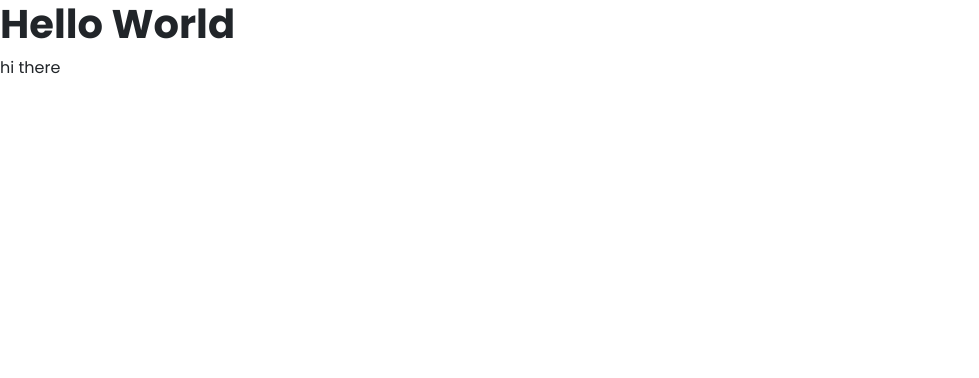
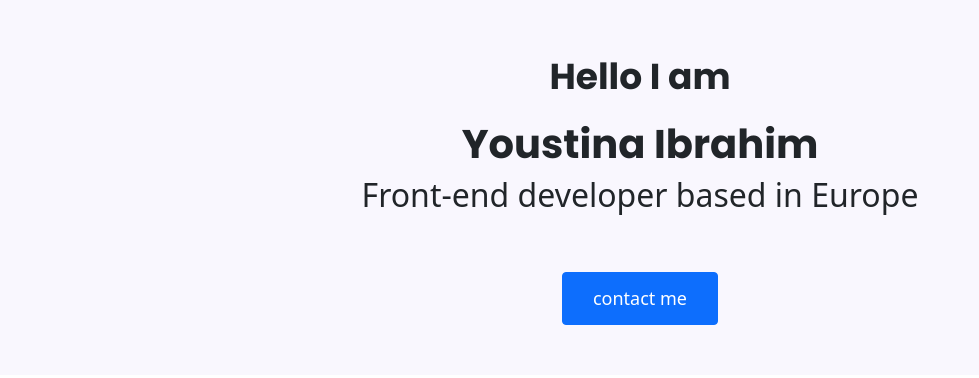
Before and after one commit to Youstina-Ibrahim/portfolio, a plain HTML site: page index.html in a window 1280 px wide. Shown: the whole page, without its empty margins (0-979 px from the left). Drawn offline with nearby package versions, Linux system fonts and the light colour scheme.

Commit message:
css added

```diff
--- a/index.html
+++ b/index.html
@@ -12,8 +12,12 @@
 <link href="https://fonts.googleapis.com/css2?family=Montserrat:ital,wght@0,100;0,200;0,300;0,400;0,500;0,600;0,700;0,800;0,900;1,100;1,200;1,300;1,400;1,500;1,600;1,700;1,800;1,900&family=Poppins:ital,wght@0,100;0,200;0,300;0,400;0,500;0,600;0,700;0,800;0,900;1,100;1,200;1,300;1,400;1,500;1,600;1,700;1,800;1,900&family=Roboto:ital,wght@0,100;0,300;0,400;0,500;0,700;0,900;1,100;1,300;1,400;1,500;1,700;1,900&family=Ubuntu&display=swap" rel="stylesheet">
 </head>
 <body>
-    <h1>Hello World</h1>
-    <p>hi there</p>
+<div class="hero">
+    <p>Hello I am</p>
+    <h1>Youstina Ibrahim</h1>
+    <h2>Front-end developer based in Europe</h2>
+    <a href="#" class="btn btn-primary">contact me</a>
+</div>
 
 </body>
 </html>
--- a/style.css
+++ b/style.css
@@ -1,11 +1,32 @@
 h1{
     font-family: "Poppins", sans-serif;
     font-weight: 700;
-    font-style: normal;
+    font-style: normal;#
+    font-size: 96px;
 
+}
+h2{
+  padding-bottom: 50px;
 }
 p{
     font-family: "Poppins", sans-serif;
   font-weight: 400;
   font-style: normal;
 }
+.hero{
+  background-color: #F9F7Fe;
+  text-align: center;
+  padding: 50px;
+}
+.hero p{
+  font-family: "Poppins", sans-serif;
+  font-size: 36px;
+  font-weight: bold;
+}
+.btn-primary{
+
+  border-radius: 4px;
+  padding: 12px 30px;
+  line-height: 27px;
+  font-size: 18px;
+}
```
